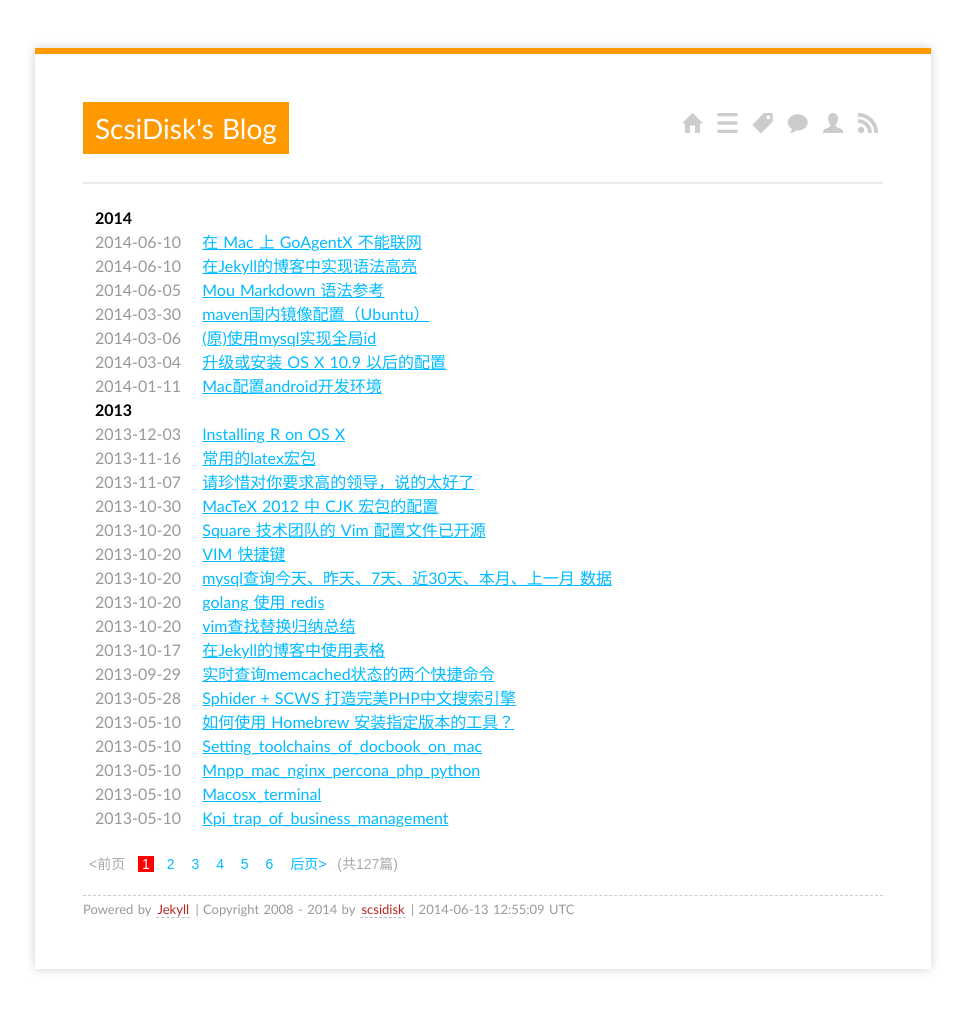
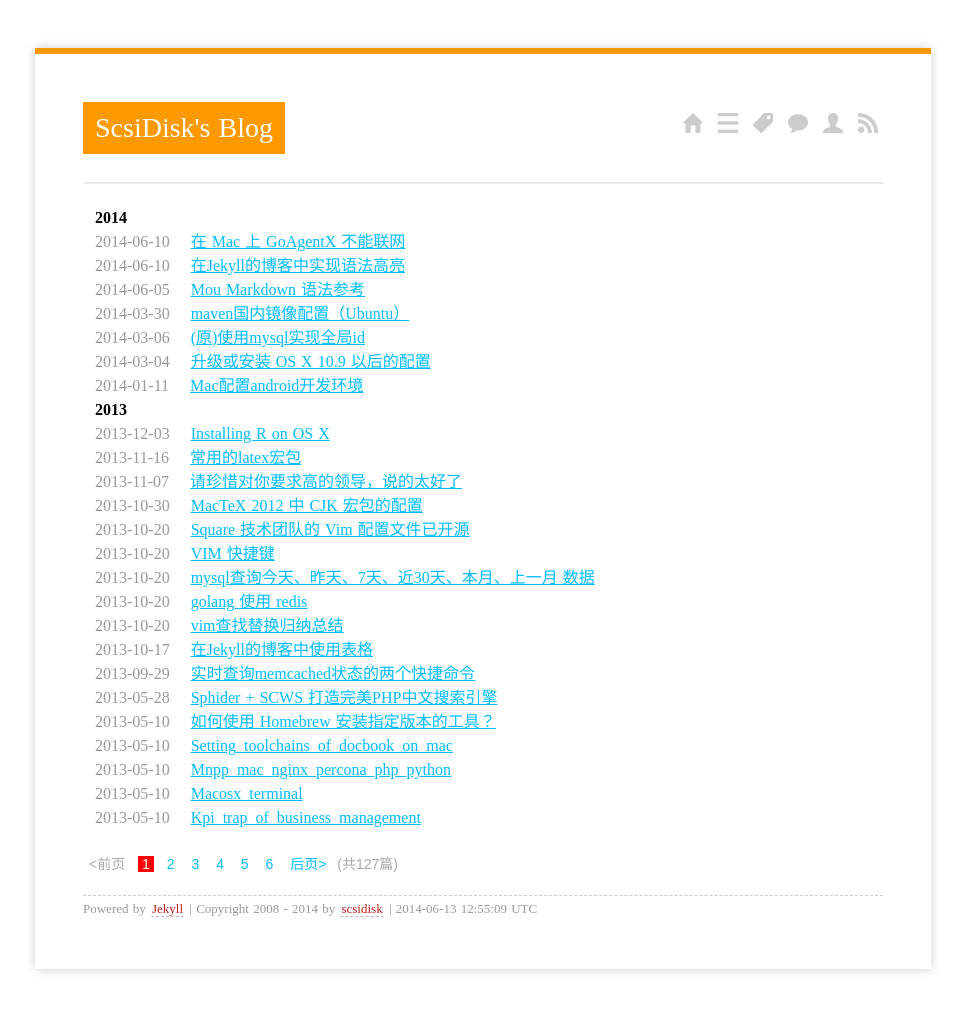
Before and after one commit to scsidisk/scsidisk.github.io, a Jekyll site: the page built from index.html, in a window 1280 px wide. Shown: the whole page, without its empty margins (157-1122 px from the left). Built offline with Jekyll 4.4.1, drawn with Linux system fonts in a browser that asks for light colours; Markdown is read by kramdown in place of the engine named in the settings; the list of posts is cut into pages by our own code.

Commit message:
fix 字体

```diff
--- a/media/css/screen.css
+++ b/media/css/screen.css
@@ -2,6 +2,10 @@
    v2.0 | 20110126
    License: none (public domain)
 */
+
+@font-face{
+    font-family: arial, sans-serif;
+}
 
 html, body, div, span, applet, object, iframe,
 h1, h2, h3, h4, h5, h6, p, blockquote, pre,
@@ -52,7 +56,7 @@ body{
     font-size:16px;word-spacing:1px;
     margin-left:auto;
     margin-right:auto;
-    font-family:MuseoSans,Trebuchet,"Trebuchet MS",Tahoma,"Lucida Grande","Lucida Sans Unicode","Hiragino Sans GB","Hiragino Sans GB W3","Microsoft YaHei",Verdana,sans-serif;
+    /*font-family:MuseoSans,Trebuchet,"Trebuchet MS",Tahoma,"Lucida Grande","Lucida Sans Unicode","Hiragino Sans GB","Hiragino Sans GB W3","Microsoft YaHei",Verdana,sans-serif;*/
     color:#000000;
     background-color:#ffffff;
 }
```
